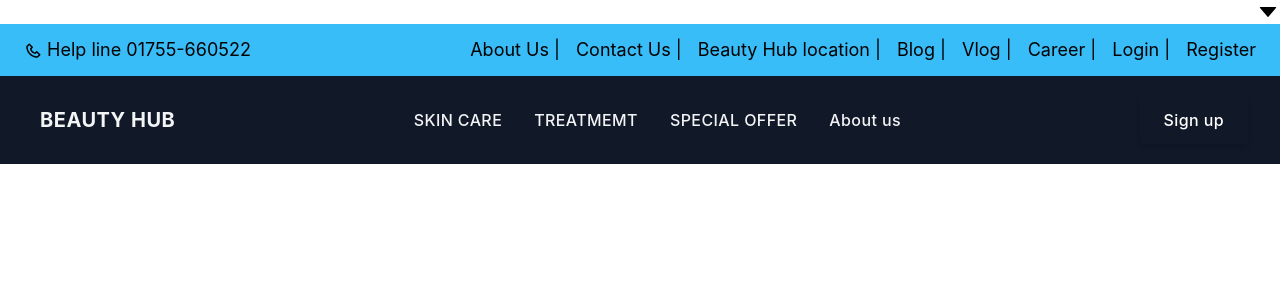
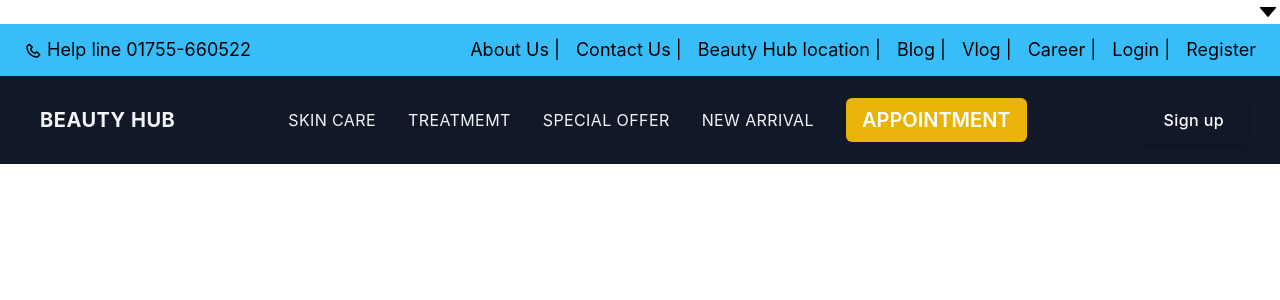
Before and after one commit to summenurfatema/beauty-hub, a React (Create React App) app: page / in a window 1280 px wide. Shown: the top 300 px of the page. Built offline with nearby package versions, Linux system fonts and the light colour scheme.

Commit message:
navbar added

```diff
--- a/src/pages/NavBar/NavBar.js
+++ b/src/pages/NavBar/NavBar.js
@@ -27,7 +27,7 @@ const NavBar = () => {
                                 <li>
                                     <a
                                         href="/"
-                                        className="font-medium tracking-wide text-gray-100 uppercase transition-colors duration-200 hover:text-teal-accent-400"
+                                        className="font-xl tracking-wide text-gray-100 uppercase transition-colors duration-200 hover:text-teal-accent-400"
                                     >
                                         Skin care
                                     </a>
@@ -36,7 +36,7 @@ const NavBar = () => {
                                     <a
                                         href="/"
 
-                                        className="font-medium tracking-wide text-gray-100 uppercase transition-colors duration-200 hover:text-teal-accent-400"
+                                        className="font-xl tracking-wide text-gray-100 uppercase transition-colors duration-200 hover:text-teal-accent-400"
                                     >
                                         Treatmemt
                                     </a>
@@ -45,7 +45,7 @@ const NavBar = () => {
                                     <a
                                         href="/"
 
-                                        className="font-medium tracking-wide text-gray-100 uppercase transition-colors duration-200 hover:text-teal-accent-400"
+                                        className="font-xl tracking-wide text-gray-100 uppercase transition-colors duration-200 hover:text-teal-accent-400"
                                     >
                                         Special offer
                                     </a>
@@ -53,14 +53,18 @@ const NavBar = () => {
                                 <li>
                                     <a
                                         href="/"
-                                        aria-label="About us"
-                                        title="About us"
-                                        class="font-medium tracking-wide text-gray-100 transition-colors duration-200 hover:text-teal-accent-400"
+
+                                        className="font-xl tracking-wide text-gray-100 uppercase transition-colors duration-200 hover:text-teal-accent-400"
                                     >
-                                        About us
+                                        New arrival
                                     </a>
                                 </li>
+                                <li>
+                                    <button className="text-xl font-semibold px-4 py-2 bg-yellow-500 rounded-md text-white">APPOINTMENT</button>
+                                </li>
+
                             </ul>
+
                             <ul class="flex items-center hidden space-x-8 lg:flex">
                                 <li>
                                     <a
```
